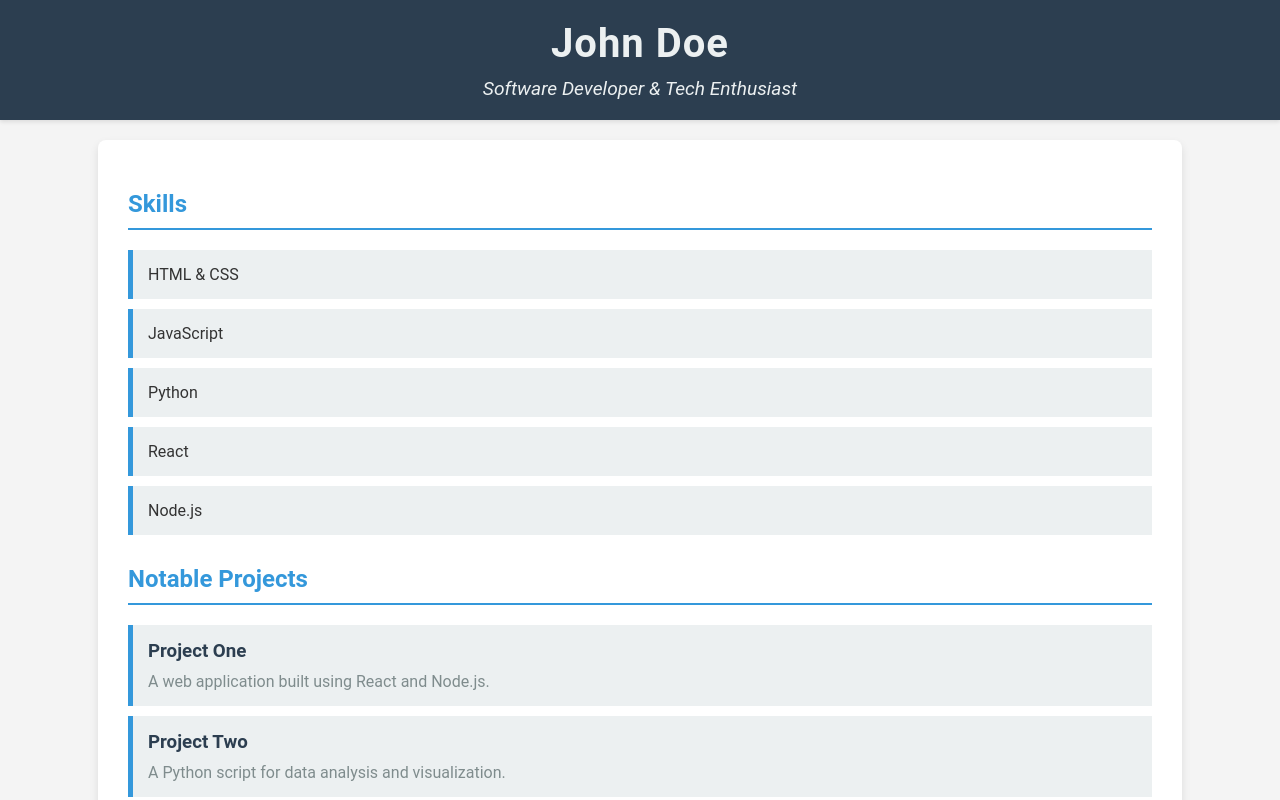
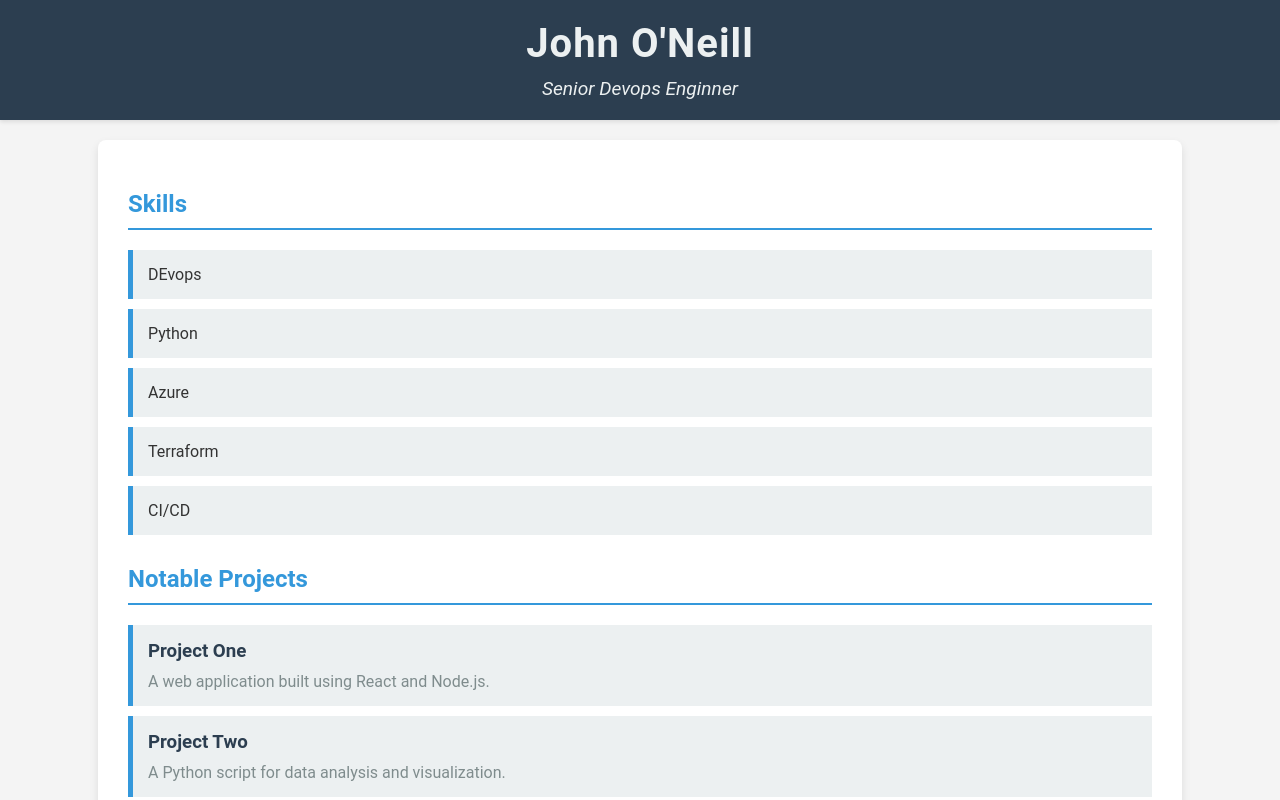
Before and after one commit to johnoneill98/johnoneill98, a plain HTML site: page index.html in a window 1280 px wide. Shown: the top 800 px of the page. Drawn offline with Linux system fonts and the light colour scheme.

Commit message:
Update index.html

```diff
--- a/index.html
+++ b/index.html
@@ -100,19 +100,19 @@
 <body>
 
 <header>
-    <h1>John Doe</h1>
-    <p>Software Developer & Tech Enthusiast</p>
+    <h1>John O'Neill</h1>
+    <p>Senior Devops Enginner</p>
 </header>
 
 <div class="container">
     <section class="skills">
         <h2>Skills</h2>
         <ul>
-            <li>HTML & CSS</li>
-            <li>JavaScript</li>
+            <li>DEvops</li>
             <li>Python</li>
-            <li>React</li>
-            <li>Node.js</li>
+            <li>Azure</li>
+            <li>Terraform</li>
+            <li>CI/CD</li>
         </ul>
     </section>
 
```
